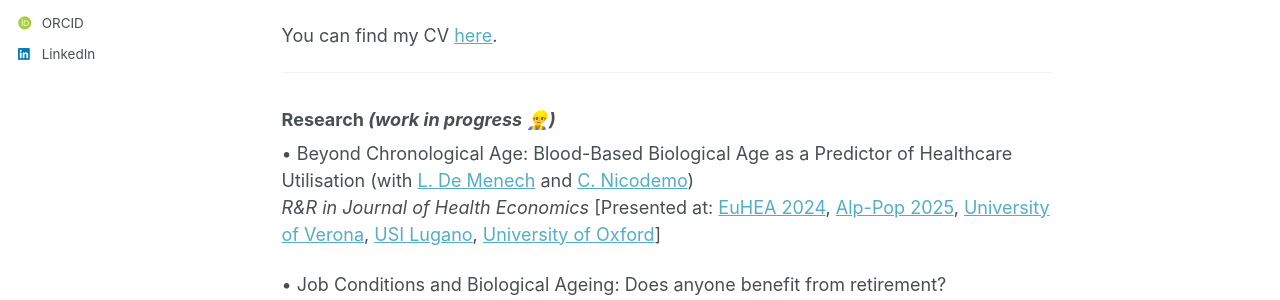
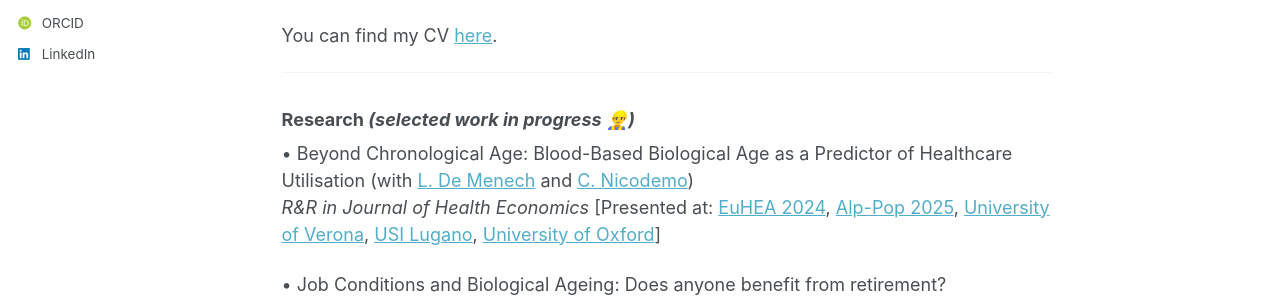
Before and after one commit to AlessandroSteccanella/alessandrosteccanella.github.io, a Jekyll site: the page built from _pages/about.md, in a window 1280 px wide and 900 px high. Shown: the part 406-706 px from the top of the window. Built offline with Jekyll 4.4.1, drawn with Linux system fonts in a browser that asks for light colours; emoji names are drawn with the system emoji font; some web fonts are replaced; a script bundle is joined from its source files by our own code; library files that are not in the unit come from our copies.

Commit message:
Update about.md

```diff
--- a/_pages/about.md
+++ b/_pages/about.md
@@ -17,7 +17,7 @@ You can find my CV [here](/cv/).
 
 ---
 
-### Research *(work in progress :construction_worker_man:)* {#research}
+### Research *(selected work in progress :construction_worker_man:)* {#research}
 
 
 • Beyond Chronological Age: Blood-Based Biological Age as a Predictor of Healthcare Utilisation (with [L. De Menech](https://www.linkedin.com/in/lorenzo-de-menech-87a9011b8/) and [C. Nicodemo](https://www.catianicodemo.com/))<br>
```
